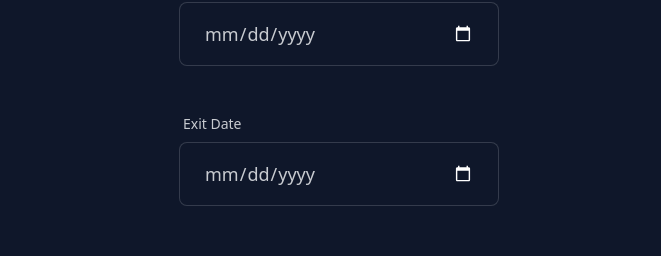
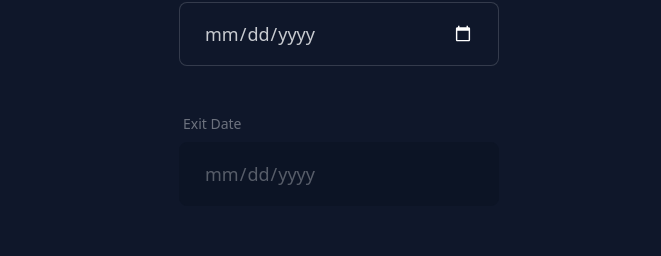
Before and after one commit to webceyhan/nuxt-visa-calculator, a Nuxt app: page / in a window 1280 px wide. Shown: the part 162-418 px from the top of the page, without its empty margins (301-962 px from the left). Built offline with nearby package versions, Linux system fonts and the light colour scheme.

Commit message:
add can-exit flag to disable exit input

```diff
--- a/app.vue
+++ b/app.vue
@@ -7,6 +7,7 @@ const {
   remainingDays,
   isExpired,
   expireDateFormatted,
+  canExit,
 } = useDateFormula();
 </script>
 
@@ -20,7 +21,7 @@ const {
     <form-control label="Enter Date" type="date" v-model="enterDate" />
 
     <!-- exit date -->
-    <form-control label="Exit Date" type="date" v-model="exitDate" />
+    <form-control label="Exit Date" type="date" v-model="exitDate" :disabled="!canExit" />
 
     <stat-group class="max-md:stats-vertical md:my-10">
       <stat title="Used Days">
--- a/components/form-control.vue
+++ b/components/form-control.vue
@@ -3,6 +3,7 @@ interface Props {
   label: string;
   type?: "text" | "date";
   modelValue: string;
+  disabled?: boolean;
 }
 
 const emit = defineEmits(["update:modelValue"]);
@@ -17,14 +18,14 @@ const valueProxy = computed({
 
 <template>
   <div class="form-control w-full max-w-xs">
-    <label class="label">
+    <label :class="['label', { 'opacity-50': disabled }]">
       <span class="label-text">{{ label }}</span>
     </label>
 
     <input
       class="input input-bordered md:input-lg w-full max-w-xs"
-      :type="type"
       v-model="valueProxy"
+      v-bind="{ type, disabled }"
     />
   </div>
 </template>
--- a/composables/useDateFormula.ts
+++ b/composables/useDateFormula.ts
@@ -11,6 +11,8 @@ export const useDateFormula = () => {
     // yyyy-mm-dd
     const enterDate = ref('');
     const exitDate = ref('');
+
+    const canExit = computed(() => enterDate.value !== '');
 
     const expireDate = computed<Date>(() => {
         const entered = new Date(enterDate.value);
@@ -48,5 +50,6 @@ export const useDateFormula = () => {
         usedDays,
         remainingDays,
         isExpired,
+        canExit,
     };
 };
```
